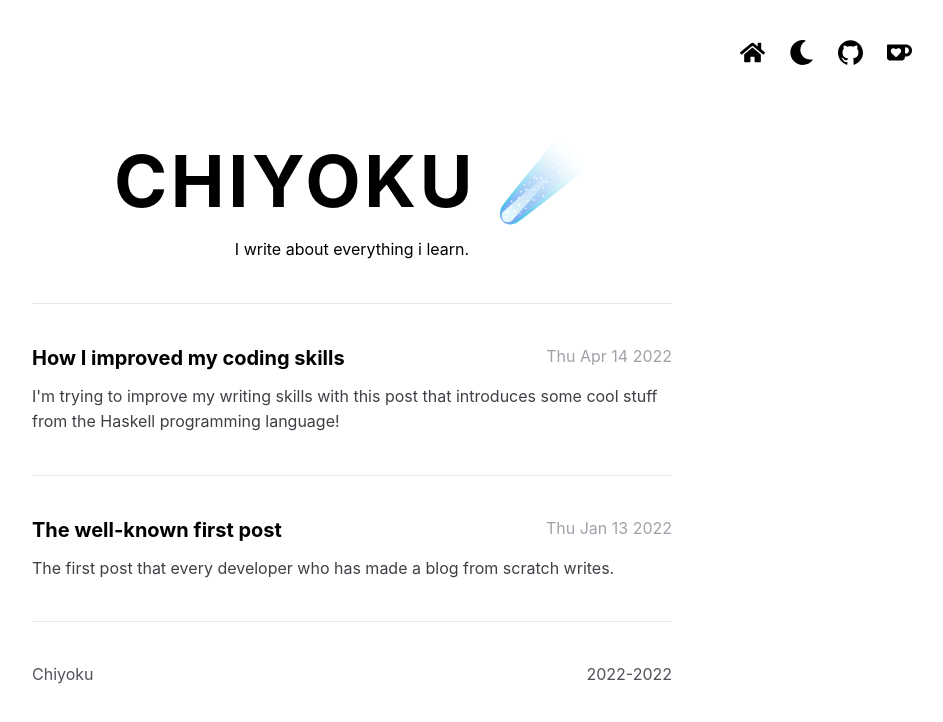
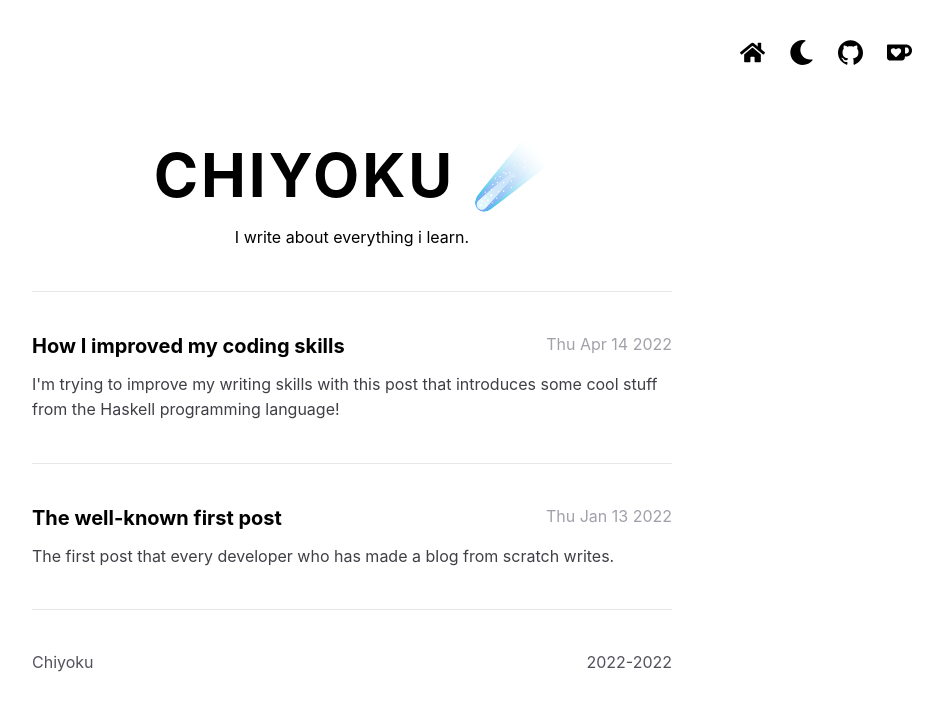
Before and after one commit to algebraic-dev/static-blog, a Next.js app: page / in a window 1280 px wide. Shown: the top 722 px of the page, without its empty margins (288-1231 px from the left). Built offline with nearby package versions, Linux system fonts and the light colour scheme.

Commit message:
fix: fixing simple things

```diff
--- a/src/components/Footer.tsx
+++ b/src/components/Footer.tsx
@@ -1,7 +1,7 @@
 import { ReactNode } from 'react'
 
 const Footer = () => (
-  <footer className="gap-4 mt-10 mb-10">
+  <footer className="gap-4 mt-10 mb-24">
     <section className="flex justify-between text-zinc-600 dark:text-white">
       <div>Chiyoku</div>
       <div>2022-2022</div>
--- a/src/components/Markdown.tsx
+++ b/src/components/Markdown.tsx
@@ -17,7 +17,7 @@ export const P = ({ children }: { children: ReactNode }) => (
 )
 
 export const Li = ({ children }: { children: ReactNode }) => (
-  <li className="dark:text-white text-zinc-700 list-disc">{children}</li>
+  <li className="dark:text-zinc-300 text-zinc-700 text-lg my-2 list-inside list-disc">{children}</li>
 )
 
 export const Img = (data: { src: string; alt: string }) => (
--- a/src/pages/index.tsx
+++ b/src/pages/index.tsx
@@ -22,7 +22,7 @@ const Home = (data: HomeProps) => (
     <Navbar />
     <Container>
       <section className="text-center mt-20 my-10">
-        <h1 className="font-bold text-7xl mb-5 tracking-wider dark:text-white">
+        <h1 className="font-bold text-6xl  mb-5 tracking-wider dark:text-white">
           CHIYOKU ☄️
         </h1>
         <p className="dark:text-zinc-300">I write about everything i learn.</p>
--- a/src/pages/posts/[id].tsx
+++ b/src/pages/posts/[id].tsx
@@ -43,7 +43,7 @@ const Post = (props: PostProps) => {
       <Navbar />
       <Container>
         <section className="text-center mt-20 my-10">
-          <h1 className="font-bold dark:text-white text-4xl mb-5 tracking-wider">
+          <h1 className="font-bold dark:text-white text-5xl my-24 tracking-wider">
             {props.title}
           </h1>
         </section>
```
